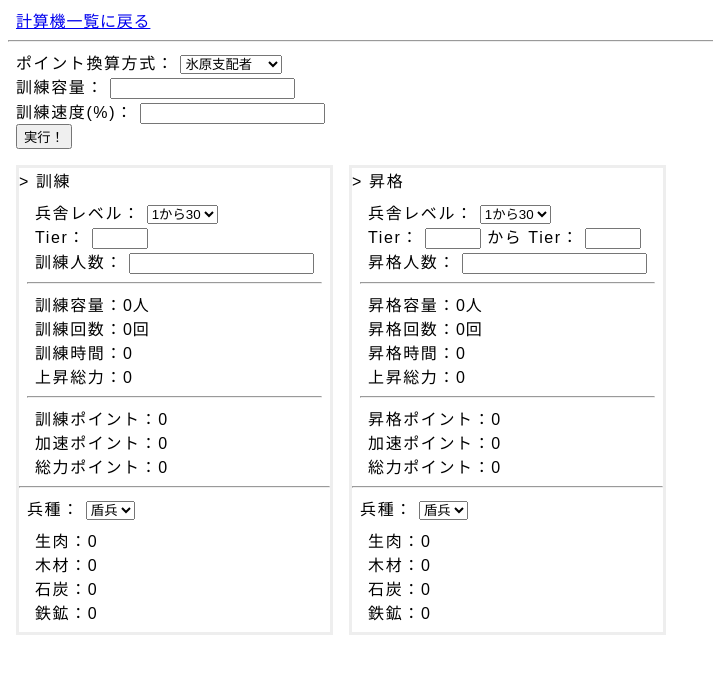
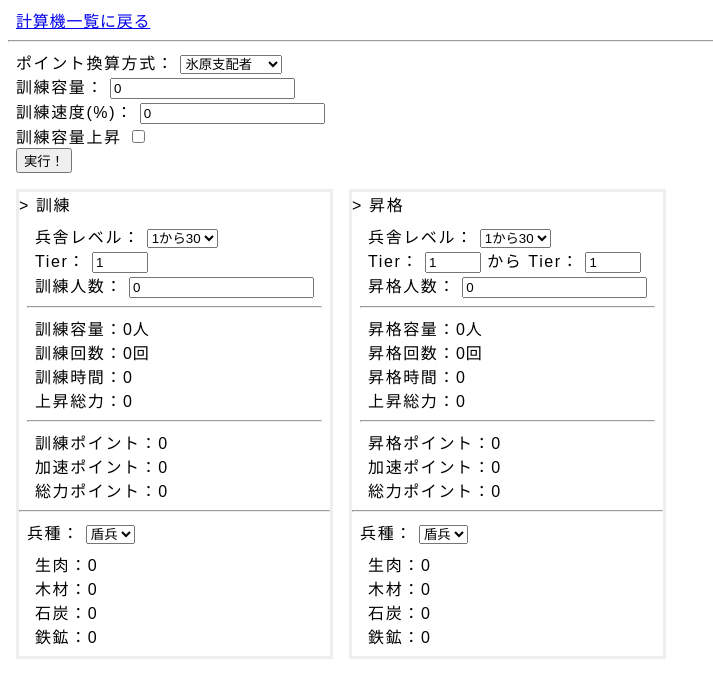
Before and after one commit to PiPi-88/WoS_Calculators, a plain HTML site: page docs/train/page.html in a window 1280 px wide. Shown: the whole page, without its empty margins (0-713 px from the left). Drawn offline with Linux system fonts and the light colour scheme.

Commit message:
訓練容量バフの処理を追加

```diff
--- a/docs/train/page.html
+++ b/docs/train/page.html
@@ -39,10 +39,13 @@
         <option value="season">季節イベント</option>
       </select><br>
       <label for="cap">訓練容量：</label>
-      <input type="number" id="cap" min=0 />
+      <input type="number" id="cap" min=0 value=0 />
       <br>
       <label for="buff">訓練速度(%)：</label>
-      <input type="number" id="buff" min=0 />
+      <input type="number" id="buff" min=0 value=0 />
+      <br>
+      <label for="capBuff">訓練容量上昇</label>
+      <input type="checkbox" id="capBuff" />
       <br>
       <button onClick="calculate();">実行！</button>
     </div>
@@ -60,10 +63,10 @@
           </select>
           <br>
           <label for="trainTier">Tier：</label>
-          <input type="number" id="trainTier" min=1 max=11 />
+          <input type="number" id="trainTier" min=1 max=11 value=1 />
           <br>
           <label for="trainNum">訓練人数：</label>
-          <input type="number" id="trainNum" min=0 />
+          <input type="number" id="trainNum" min=0 value=0 />
         </div>
         <hr>
         <div>
@@ -117,12 +120,12 @@
           </select>
           <br>
           <label for="tierFrom">Tier：</label>
-          <input type="number" id="tierFrom" min=1 max=11 />
+          <input type="number" id="tierFrom" min=1 max=11 value=1 />
           <label for="tierTo">から Tier：</label>
-          <input type="number" id="tierTo" min=1 max=11 />
+          <input type="number" id="tierTo" min=1 max=11 value=1 />
           <br>
           <label for="promoteNum">昇格人数：</label>
-          <input type="number" id="promoteNum" min=0 />
+          <input type="number" id="promoteNum" min=0 value=0 />
         </div>
         <hr>
         <div>
--- a/docs/train/script.js
+++ b/docs/train/script.js
@@ -3,6 +3,7 @@
 const point = document.getElementById("event"); // イベントタイプ (input)
 const cap = document.getElementById("cap"); // 訓練容量 (input)
 const buff = document.getElementById("buff"); // 訓練速度(%) (input)
+const capBuff = document.getElementById("capBuff"); // 訓練容量200%上昇 (input)
 // 訓練関係
 const tLevel = document.getElementById("levelTrain"); // 兵舎レベル (input)
 const tTier = document.getElementById("trainTier"); // 訓練ティア (input)
@@ -39,7 +40,9 @@ const pIron = document.getElementById("promoteIron");// 昇格に必要な鉄鉱
 
 // ユーティリティ
 function getCapability() {
-    return Number(cap.value ?? 0);
+    // +200%なので3倍
+    const amp = (capBuff.checked ?? false) ? 3 : 1;
+    return Number(cap.value ?? 0) * amp;
 }
 // It's so funny that
 // PromoteCapability = time(to)/{time(to)-time(from)}*trainCapability
```
